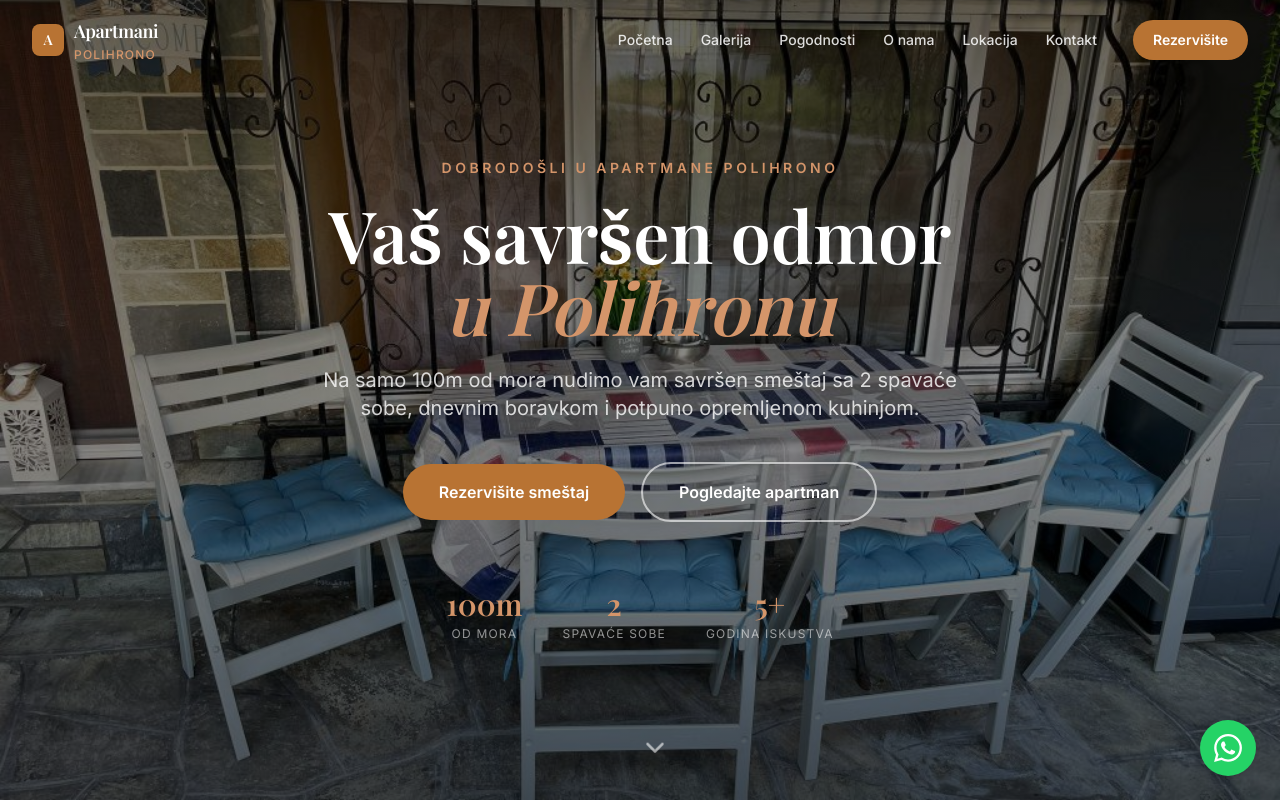
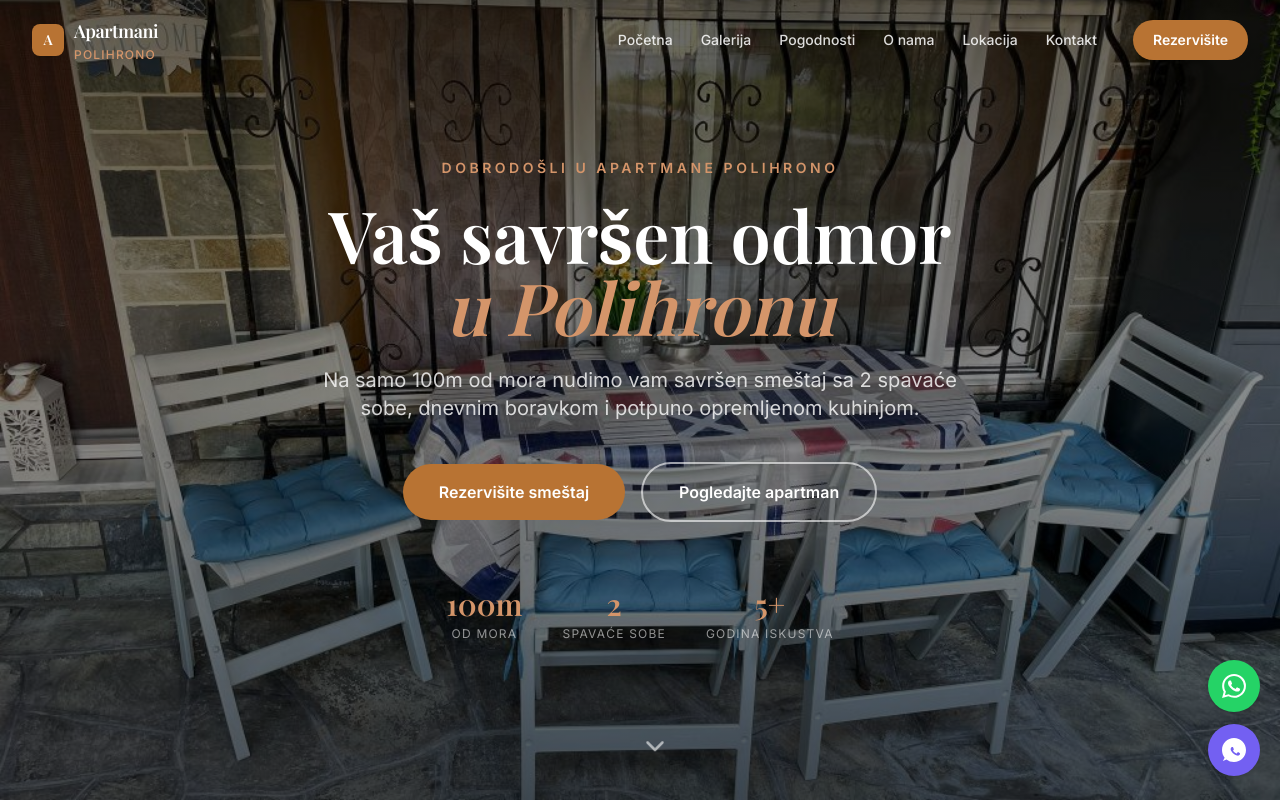
Before and after one commit to cokic04/ApartmaniPolihrono, a React (Vite) app: page / in a window 1280 px wide. Shown: the top 802 px of the page. Built offline with nearby package versions, Linux system fonts and the light colour scheme; a web font is replaced by a local one.

Commit message:
feat: add Austrian number

```diff
--- a/src/components/Location.jsx
+++ b/src/components/Location.jsx
@@ -1,10 +1,9 @@
-import { MapPin, Phone, Mail, Clock } from 'lucide-react'
+import { MapPin, Phone, Mail, Clock } from "lucide-react";
 
 export default function Location() {
   return (
     <section id="location" className="py-20 md:py-28 bg-cream-100">
       <div className="max-w-7xl mx-auto px-4 sm:px-6 lg:px-8">
-
         {/* Header */}
         <div className="text-center max-w-2xl mx-auto mb-14">
           <p className="text-accent text-xs font-semibold tracking-[0.2em] uppercase mb-3">
@@ -14,13 +13,12 @@ export default function Location() {
             Lokacija
           </h2>
           <p className="text-stone-500 text-base md:text-lg leading-relaxed">
-            Polihrono, poluostrvo Halkidiki, Grčka — idealna lokacija za nezaboravan
-            letnji odmor uz more.
+            Polihrono, poluostrvo Halkidiki, Grčka — idealna lokacija za
+            nezaboravan letnji odmor uz more.
           </p>
         </div>
 
         <div className="grid grid-cols-1 lg:grid-cols-3 gap-8 items-start">
-
           {/* Google Maps embed */}
           <div className="lg:col-span-2 rounded-3xl overflow-hidden shadow-xl h-72 md:h-[440px]">
             {/*
@@ -52,9 +50,15 @@ export default function Location() {
             />
             <InfoCard
               icon={Phone}
-              title="Telefon"
+              title="Telefon (SRB)"
               content="+381 68 031 77 242"
               href="tel:+3816803177242"
+            />
+            <InfoCard
+              icon={Phone}
+              title="Rezervacije (Viber / WhatsApp)"
+              content="+43 680 317 7242"
+              href="tel:+436803177242"
             />
             <InfoCard
               icon={Mail}
@@ -78,11 +82,11 @@ export default function Location() {
         </div>
       </div>
     </section>
-  )
+  );
 }
 
 function InfoCard({ icon: Icon, title, content, href }) {
-  const Tag = href ? 'a' : 'div'
+  const Tag = href ? "a" : "div";
   return (
     <Tag
       {...(href ? { href } : {})}
@@ -95,8 +99,10 @@ function InfoCard({ icon: Icon, title, content, href }) {
         <p className="text-[10px] font-bold text-stone-400 uppercase tracking-widest mb-1">
           {title}
         </p>
-        <p className="text-stone-800 font-medium text-sm leading-relaxed">{content}</p>
+        <p className="text-stone-800 font-medium text-sm leading-relaxed">
+          {content}
+        </p>
       </div>
     </Tag>
-  )
+  );
 }
--- a/src/components/WhatsAppButton.jsx
+++ b/src/components/WhatsAppButton.jsx
@@ -1,40 +1,59 @@
 // ─────────────────────────────────────────────────────────────────────────────
-//  WhatsApp dugme — donji desni ugao
-//  Broj: +43 680 317 7242
-//  Format za wa.me: bez + i bez razmaka → 436803177242
+//  Floating kontakt dugmad — donji desni ugao
+//  WhatsApp + Viber → austrijski broj: +43 680 317 7242
 // ─────────────────────────────────────────────────────────────────────────────
 
-const WHATSAPP_BROJ    = '436803177242'
-const WHATSAPP_PORUKA  = 'Zdravo! Zanima me smeštaj u Apartmanima Polihrono.'
+const BROJ   = '436803177242'
+const PORUKA = encodeURIComponent('Zdravo! Zanima me smeštaj u Apartmanima Polihrono.')
 
-export default function WhatsAppButton() {
-  const url = `https://wa.me/${WHATSAPP_BROJ}?text=${encodeURIComponent(WHATSAPP_PORUKA)}`
+const dugmad = [
+  {
+    label: 'WhatsApp',
+    href: `https://wa.me/${BROJ}?text=${PORUKA}`,
+    color: 'bg-[#25D366] hover:bg-[#1ebe5d]',
+    shadow: 'hover:shadow-[0_4px_20px_rgba(37,211,102,0.45)]',
+    icon: (
+      <svg viewBox="0 0 24 24" fill="currentColor" className="w-6 h-6" aria-hidden="true">
+        <path d="M17.472 14.382c-.297-.149-1.758-.867-2.03-.967-.273-.099-.471-.148-.67.15-.197.297-.767.966-.94 1.164-.173.199-.347.223-.644.075-.297-.15-1.255-.463-2.39-1.475-.883-.788-1.48-1.761-1.653-2.059-.173-.297-.018-.458.13-.606.134-.133.298-.347.446-.52.149-.174.198-.298.298-.497.099-.198.05-.371-.025-.52-.075-.149-.669-1.612-.916-2.207-.242-.579-.487-.5-.669-.51-.173-.008-.371-.01-.57-.01-.198 0-.52.074-.792.372-.272.297-1.04 1.016-1.04 2.479 0 1.462 1.065 2.875 1.213 3.074.149.198 2.096 3.2 5.077 4.487.709.306 1.262.489 1.694.625.712.227 1.36.195 1.871.118.571-.085 1.758-.719 2.006-1.413.248-.694.248-1.289.173-1.413-.074-.124-.272-.198-.57-.347m-5.421 7.403h-.004a9.87 9.87 0 01-5.031-1.378l-.361-.214-3.741.982.998-3.648-.235-.374a9.86 9.86 0 01-1.51-5.26c.001-5.45 4.436-9.884 9.888-9.884 2.64 0 5.122 1.03 6.988 2.898a9.825 9.825 0 012.893 6.994c-.003 5.45-4.437 9.884-9.885 9.884m8.413-18.297A11.815 11.815 0 0012.05 0C5.495 0 .16 5.335.157 11.892c0 2.096.547 4.142 1.588 5.945L.057 24l6.305-1.654a11.882 11.882 0 005.683 1.448h.005c6.554 0 11.89-5.335 11.893-11.893a11.821 11.821 0 00-3.48-8.413z" />
+      </svg>
+    ),
+  },
+  {
+    label: 'Viber',
+    href: `viber://chat?number=%2B${BROJ}`,
+    color: 'bg-[#7360F2] hover:bg-[#5e4dd6]',
+    shadow: 'hover:shadow-[0_4px_20px_rgba(115,96,242,0.45)]',
+    icon: (
+      <svg viewBox="0 0 24 24" fill="currentColor" className="w-6 h-6" aria-hidden="true">
+        <path d="M11.997 0C5.375 0 0 5.373 0 11.997c0 2.895.99 5.565 2.639 7.68L.916 23.09l3.56-1.686A11.94 11.94 0 0011.997 24C18.62 24 24 18.625 24 11.997 24 5.373 18.62 0 11.997 0zm5.93 16.27c-.23.648-.966 1.188-1.687 1.343-.45.097-.94.175-2.733-.587-2.302-.966-3.785-3.303-3.9-3.455-.112-.152-.945-1.257-.945-2.397 0-1.14.598-1.703.81-1.934.212-.23.462-.288.617-.288.154 0 .308.001.443.008.142.007.334-.054.523.399.193.46.655 1.598.712 1.714.058.116.097.252.02.404-.077.152-.116.248-.23.38-.115.134-.242.298-.346.4-.115.115-.234.24-.101.47.134.23.594.978 1.276 1.584.877.78 1.616 1.022 1.846 1.137.23.115.365.096.499-.058.135-.154.577-.674.731-.904.154-.23.308-.192.52-.115.21.077 1.347.635 1.578.75.23.115.385.173.442.27.058.096.058.557-.172 1.079z" />
+      </svg>
+    ),
+  },
+]
 
+export default function FloatingButtons() {
   return (
+    <div className="fixed bottom-6 right-5 z-50 flex flex-col gap-3">
+      {dugmad.map(({ label, href, color, shadow, icon }) => (
         <a
-      href={url}
+          key={label}
+          href={href}
           target="_blank"
           rel="noopener noreferrer"
-      aria-label="Pišite nam na WhatsApp"
-      title="WhatsApp — Apartmani Polihrono"
-      className="
-        fixed bottom-6 right-6 z-50
-        w-14 h-14 rounded-full
-        bg-[#25D366] hover:bg-[#1ebe5d]
-        text-white shadow-lg hover:shadow-xl
+          aria-label={`${label} — Apartmani Polihrono`}
+          title={label}
+          className={`
+            w-13 h-13 w-[52px] h-[52px] rounded-full
+            ${color} ${shadow}
+            text-white shadow-md
             flex items-center justify-center
             transition-all duration-200
             hover:scale-110 hover:-translate-y-0.5
-      "
+          `}
         >
-      <svg
-        viewBox="0 0 24 24"
-        fill="currentColor"
-        className="w-7 h-7"
-        aria-hidden="true"
-      >
-        <path d="M17.472 14.382c-.297-.149-1.758-.867-2.03-.967-.273-.099-.471-.148-.67.15-.197.297-.767.966-.94 1.164-.173.199-.347.223-.644.075-.297-.15-1.255-.463-2.39-1.475-.883-.788-1.48-1.761-1.653-2.059-.173-.297-.018-.458.13-.606.134-.133.298-.347.446-.52.149-.174.198-.298.298-.497.099-.198.05-.371-.025-.52-.075-.149-.669-1.612-.916-2.207-.242-.579-.487-.5-.669-.51-.173-.008-.371-.01-.57-.01-.198 0-.52.074-.792.372-.272.297-1.04 1.016-1.04 2.479 0 1.462 1.065 2.875 1.213 3.074.149.198 2.096 3.2 5.077 4.487.709.306 1.262.489 1.694.625.712.227 1.36.195 1.871.118.571-.085 1.758-.719 2.006-1.413.248-.694.248-1.289.173-1.413-.074-.124-.272-.198-.57-.347m-5.421 7.403h-.004a9.87 9.87 0 01-5.031-1.378l-.361-.214-3.741.982.998-3.648-.235-.374a9.86 9.86 0 01-1.51-5.26c.001-5.45 4.436-9.884 9.888-9.884 2.64 0 5.122 1.03 6.988 2.898a9.825 9.825 0 012.893 6.994c-.003 5.45-4.437 9.884-9.885 9.884m8.413-18.297A11.815 11.815 0 0012.05 0C5.495 0 .16 5.335.157 11.892c0 2.096.547 4.142 1.588 5.945L.057 24l6.305-1.654a11.882 11.882 0 005.683 1.448h.005c6.554 0 11.89-5.335 11.893-11.893a11.821 11.821 0 00-3.48-8.413z" />
-      </svg>
+          {icon}
         </a>
+      ))}
+    </div>
   )
 }
```
Lines whose indentation alone changed are shown as unchanged.
